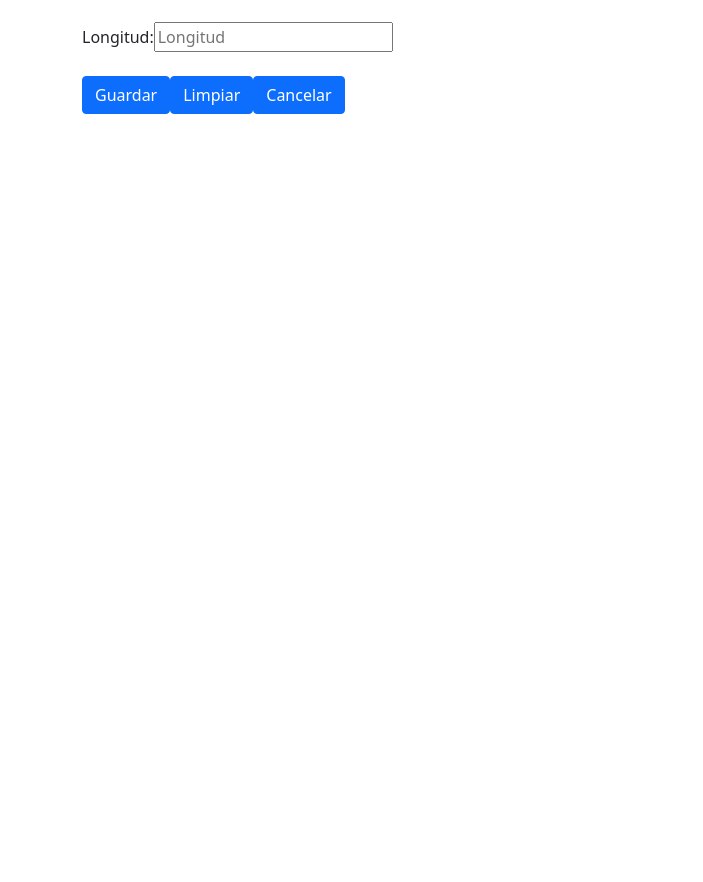
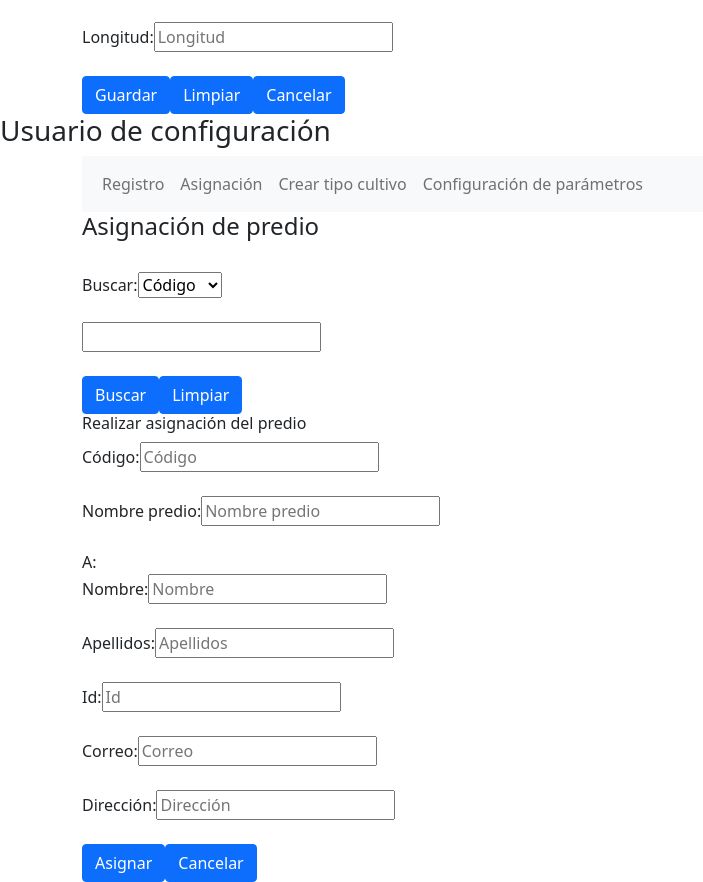
Before and after one commit to KevinHenriquez10/Proyecto, a React (Create React App) app: page / in a window 1280 px wide. Shown: the part 3431-4313 px from the top of the page, without its empty margins (0-703 px from the left). Before the commit the page ends 3545 px from the top, so only its background shows below. Built offline with nearby package versions, Linux system fonts and the light colour scheme.

Commit message:
Se agrega component AsignacionPredio -usuario conf

```diff
--- a/src/App.js
+++ b/src/App.js
@@ -12,6 +12,7 @@ import { Registro } from './components/Registro';
 import { VerUsuarios } from './components/VerUsuarios';
 import { EditarUsuario } from './components/EditarUsuario';
 import { RegistroPredio } from './components/RegistroPredio';
+import { AsignacionPredio } from './components/AsignacionPredio';
 const data = [
   { id: 1, tipo: "Alimentario", tiempo: "12 meses", terreno: "10 hectareas", producto: "Platano"},
   { id: 2, tipo: "Oleaginoso", tiempo: "9 meses", terreno: "100 hectareas", producto: "Girasol"},
@@ -94,6 +95,7 @@ class App extends React.Component{
     <Registro/>
     <EditarUsuario/>
     <RegistroPredio/>
+    <AsignacionPredio/>
 
   </>
   );
--- /dev/null
+++ b/src/components/AsignacionPredio.js
@@ -0,0 +1,83 @@
+import React from 'react';
+import { Container } from 'reactstrap';
+
+function AsignacionPredio(){
+    return(
+        <>
+        <h3>Usuario de configuración</h3>
+        <Container>
+        <div>
+                <nav class="navbar navbar-expand-lg navbar-light bg-light">
+                    <div class="container-fluid">
+                        <div class="collapse navbar-collapse" id="navbarNavAltMarkup">
+                            <div class="navbar-nav">
+                                <a class="nav-link" href="/">Registro</a>
+                                <a class="nav-link" href="/">Asignación</a>
+                                <a class="nav-link" href="/">Crear tipo cultivo</a>
+                                <a class="nav-link" href="/">Configuración de parámetros</a>
+                            </div>
+                        </div>
+                    </div>
+                </nav>
+            </div>
+
+            <div><h4>Asignación de predio</h4></div><br/>
+                <div>
+                    <label for="Buscar">Buscar: </label>
+                    <select  aria-label="Default select example">
+                        <option value="1">Código</option>
+                        <option value="2">Nombre</option>
+                    </select>
+                    <br/>
+                    <br/>
+                    <input type="text"  id="form-buscar" name="Buscar" />
+                    <br/>
+                    <br/>
+                    <button type="button" class="btn btn-primary">Buscar</button>
+                    <button type="button" class="btn btn-primary">Limpiar</button>
+                </div>
+        </Container>
+
+        <Container>
+            <div>
+                <h6>Realizar asignación del predio</h6>
+                <label for="Codigo">Código: </label>
+                <input type="number" placeholder="Código" id="form-registro-codigo" name="Codigo" />
+                <br/>
+                <br/>
+                <label htmlFor="NombrePredio">Nombre predio: </label>
+                <input type="text" placeholder="Nombre predio" id="form-registro-nombrePredio" name="NombrePredio" />
+                <br/>
+                <br/>
+            </div>
+            <div>
+                <label for="A">A: </label>
+                <br/>
+                <label htmlFor="Nombre">Nombre: </label>
+                <input type="text" placeholder="Nombre" id="form-registro-nombre" name="Nombre" />
+                <br/>
+                <br/>
+                <label for="Apellidos">Apellidos: </label>
+                <input type="text" placeholder="Apellidos" id="form-registro-apellidos" name="Apellidos" />
+                <br/>
+                <br/>
+                <label for="Documento">Id: </label>
+                <input type="number" placeholder="Id" id="form-registro-id" name="Id" />
+                <br/>
+                <br/>
+                <label for="Correo">Correo: </label>
+                <input type="email" placeholder="Correo" id="form-registro-correo" name="Correo" />
+                <br/>
+                <br/>
+                <label htmlFor="Direccion">Dirección: </label>
+                <input type="text" placeholder="Dirección" id="form-registro-direccion" name="Direccion" />
+                <br/>
+                <br/>
+                <button type="button" class="btn btn-primary">Asignar</button>
+                <button type="button" class="btn btn-primary">Cancelar</button>
+            </div>
+        </Container>
+        </>
+    )
+}
+export{AsignacionPredio};
```
